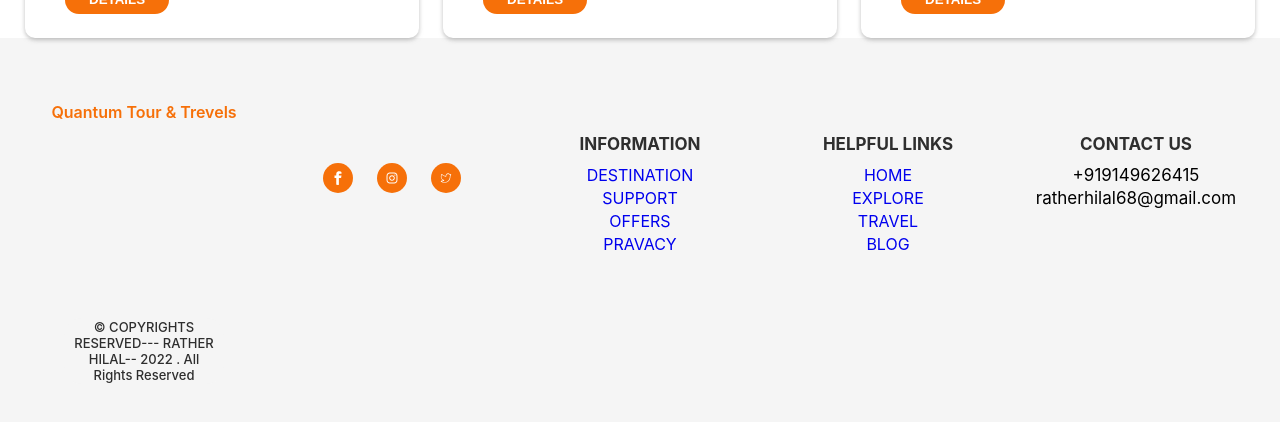
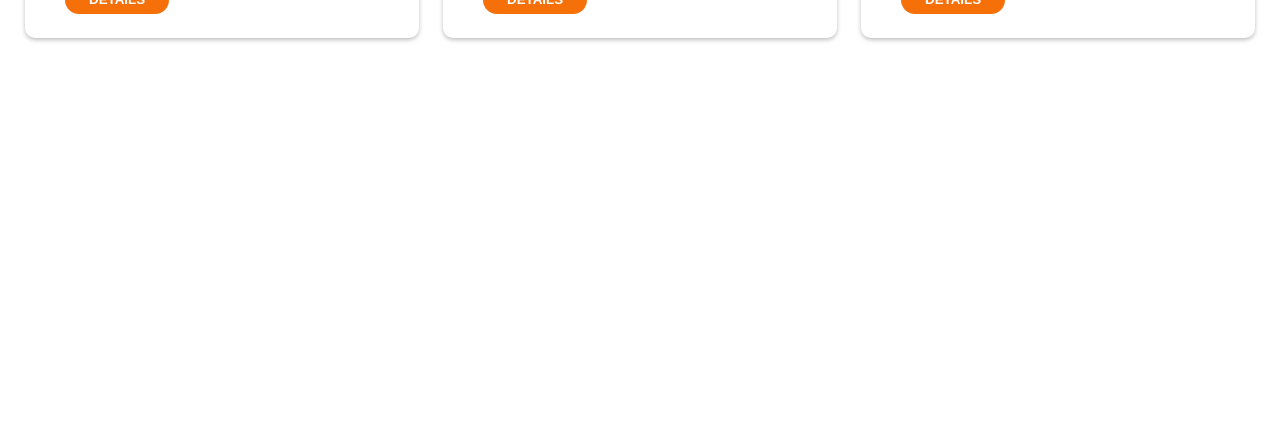
Before and after one commit to Hilal6886/pureusers, a React (Create React App) app: page / in a window 1280 px wide. Shown: the part 2056-2478 px from the top of the page. After the commit the page ends 2094 px from the top, so only its background shows below. Built offline with nearby package versions, Linux system fonts and the light colour scheme; a web font is replaced by a local one.

Commit message:
design added

```diff
--- a/src/components/Footer/Footer.jsx
+++ b/src/components/Footer/Footer.jsx
@@ -67,11 +67,11 @@ const Footer = () => {
         <span className="linkTitle">
             CONTACT US
         </span>
-       <span className='phone'> +919149626415</span>
+       <span className='phone'> +91 77809 57235</span>
        <span className='email'> ratherhilal68@gmail.com</span>
     </div>
     <div className="footerDev flex">
-        <small>  © COPYRIGHTS RESERVED--- RATHER HILAL-- 2022 . All Rights Reserved</small>
+        <small>  © All Rights Reserved</small>
     </div>
   </div>
   </div>
--- a/src/components/layout/layout.component.jsx
+++ b/src/components/layout/layout.component.jsx
@@ -1,6 +1,6 @@
 import { Component } from "react";
 import Navbar from "../../components/Navbar/Navbar.jsx"
-import Footer from "../../components/Footer/Footer"
+// import Footer from "../../components/Footer/Footer"
 
 class Layout extends Component {
 render() {
@@ -8,7 +8,6 @@ render() {
        <div>
           <Navbar />
              { this.props.children }
-          <Footer />
        </div>
     );
 }
```
